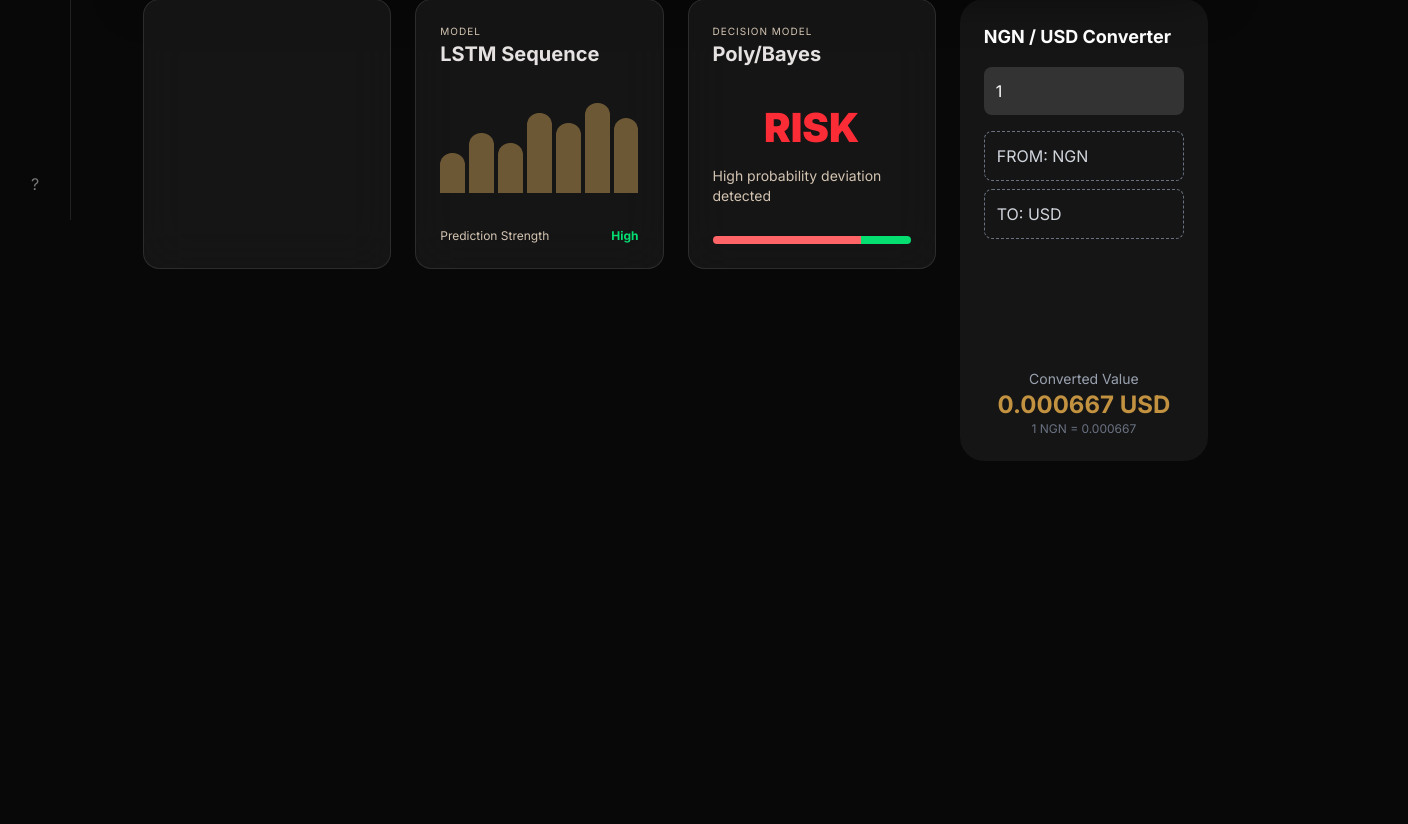
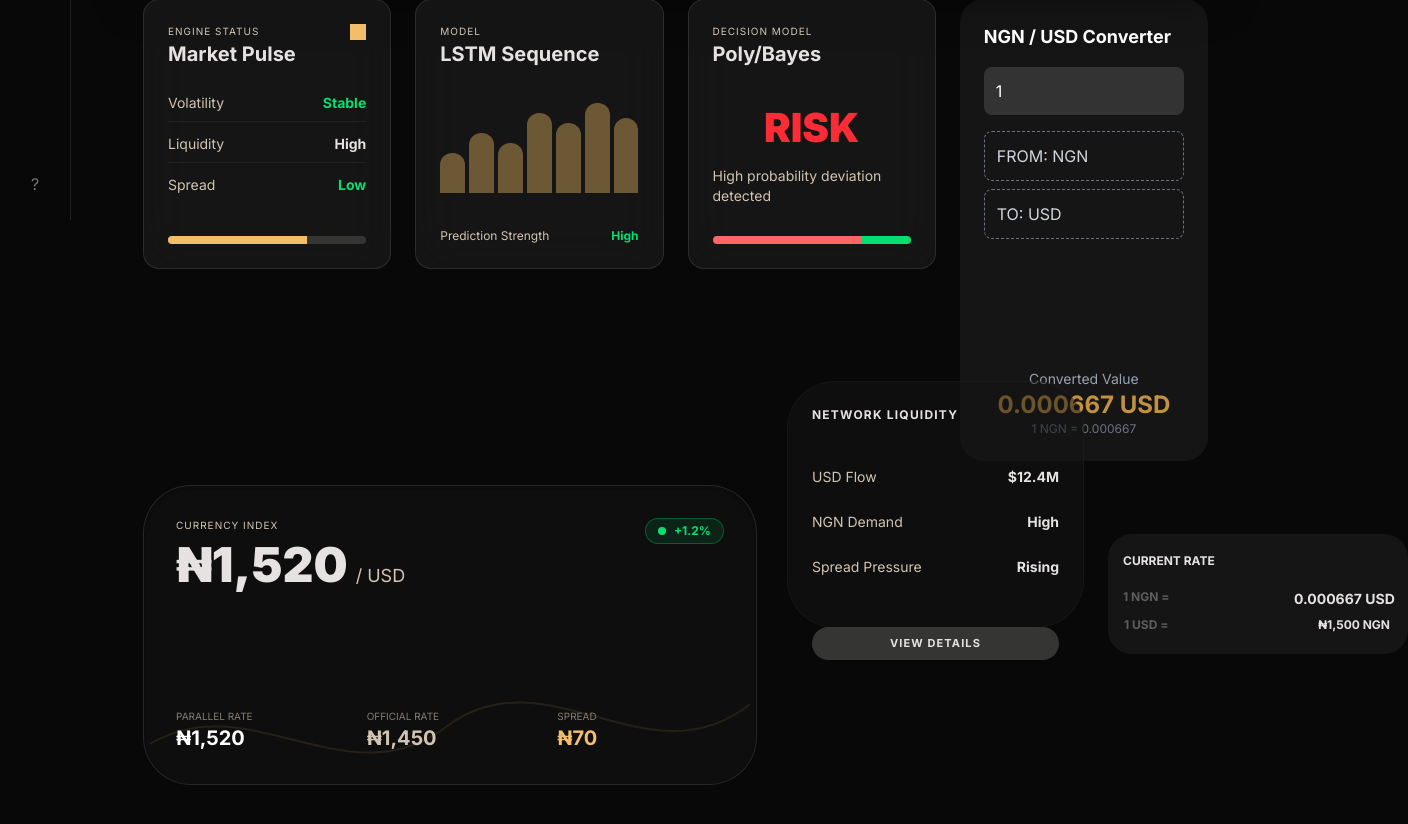
Before and after one commit to axrylic-ice/Helios-Frontend, a Next.js app: page /dashboard in a window 1280 px wide. Shown: the part 580-1404 px from the top of the page, 1408 px wide, since content can reach past the window. Before the commit the page ends 1105 px from the top, so only its background shows below. Built offline with nearby package versions, Linux system fonts and the light colour scheme.

Commit message:
feat:add new featues to engine Row

```diff
--- a/src/components/dashboard/EngineRoomRow.js
+++ b/src/components/dashboard/EngineRoomRow.js
@@ -1,15 +1,39 @@
-import EngineCard from "../engine/EngineCard";
+import EngineMetricsCard from "../engine/EngineMetricsCard";
 import LSTMCard from "../engine/LSTMCard";
 import PolyBayseCard from "../engine/PolyBayseCard";
 import ConverterPanel from "../engine/ConverterPanel";
+import LargePriceCard from "@/components/engine/LargePriceCard"
+import MarketContextList from "@/components/engine/MarketContextList"
+import CurrentRateCard from "@/components/engine/CurrentRateCard";
 
 export default function EngineRoomRow() {
   return (
-    <section className="grid grid-cols-1 lg:grid-cols-4 gap-6 w-full">
-      <EngineCard />
-      <LSTMCard />
-      <PolyBayseCard />
-      <ConverterPanel />
+    <section className="w-full grid grid-cols-1 md:grid-cols-2 lg:grid-cols-4 gap-6">
+      {/* Cards */}
+      <div className="h-full">
+        <EngineMetricsCard />
+      </div>
+
+      <div className="h-full">
+        <LSTMCard />
+      </div>
+
+      <div className="h-full">
+        <PolyBayseCard />
+      </div>
+
+      <div className="h-full">
+        <ConverterPanel />
+      </div>
+       <div className="h-full">
+        <LargePriceCard />
+      </div>
+      <div className="h-full">
+        <MarketContextList />
+      </div>
+      <div className="h-full">
+        <CurrentRateCard />
+      </div>
     </section>
   );
 }
```
